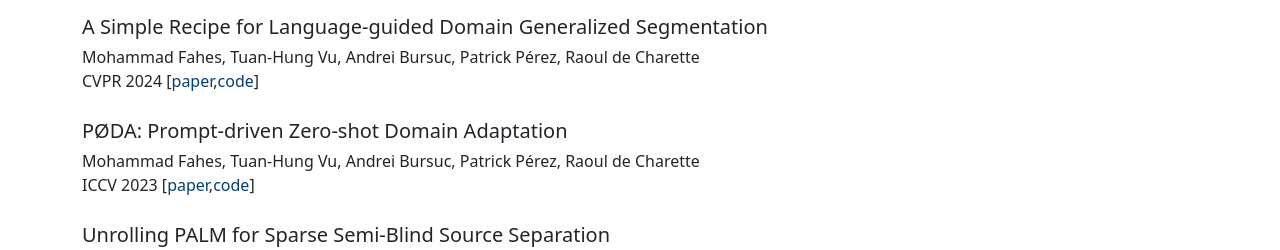
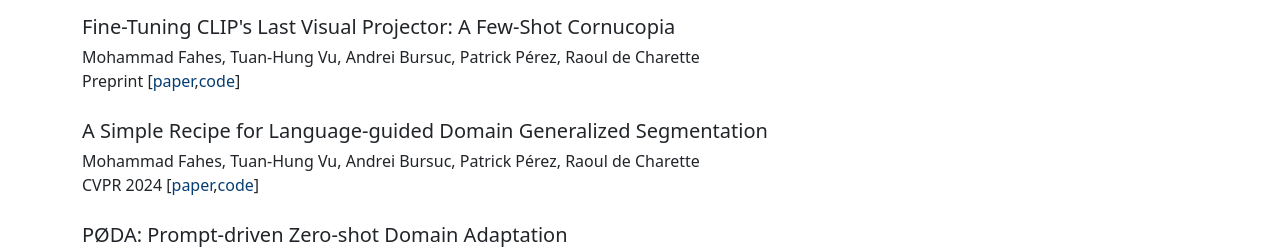
Before and after one commit to mfahes/mfahes.github.io, a plain HTML site: page index.html in a window 1280 px wide. Shown: the part 535-785 px from the top of the page. Drawn offline with nearby package versions, Linux system fonts and the light colour scheme; some icons are missing.

Commit message:
update webpage

```diff
--- a/index.html
+++ b/index.html
@@ -173,6 +173,18 @@
         <div class="row">
             <div class="col-sm-12 col-md-12">
                 <div style="height: 10px;"></div>
+                <h5 class="recipe-title">Fine-Tuning CLIP's Last Visual Projector: A Few-Shot Cornucopia</h5>
+                <p class="card-text author-names">
+                    <div>Mohammad Fahes, Tuan-Hung Vu, Andrei Bursuc, Patrick Pérez, Raoul de Charette
+                    </div>
+                    <div>Preprint [<a href="https://arxiv.org/abs/2410.05270" target="_blank" style="text-decoration:none">paper</a>,<a href="https://github.com/astra-vision/ProLIP" target="_blank" style="text-decoration:none">code</a>]</div>
+                </p>
+            </div>
+        </div>
+
+        <div class="row">
+            <div class="col-sm-12 col-md-12">
+                <div style="height: 10px;"></div>
                 <h5 class="recipe-title">A Simple Recipe for Language-guided Domain Generalized Segmentation</h5>
                 <p class="card-text author-names">
                     <div>Mohammad Fahes, Tuan-Hung Vu, Andrei Bursuc, Patrick Pérez, Raoul de Charette
```
